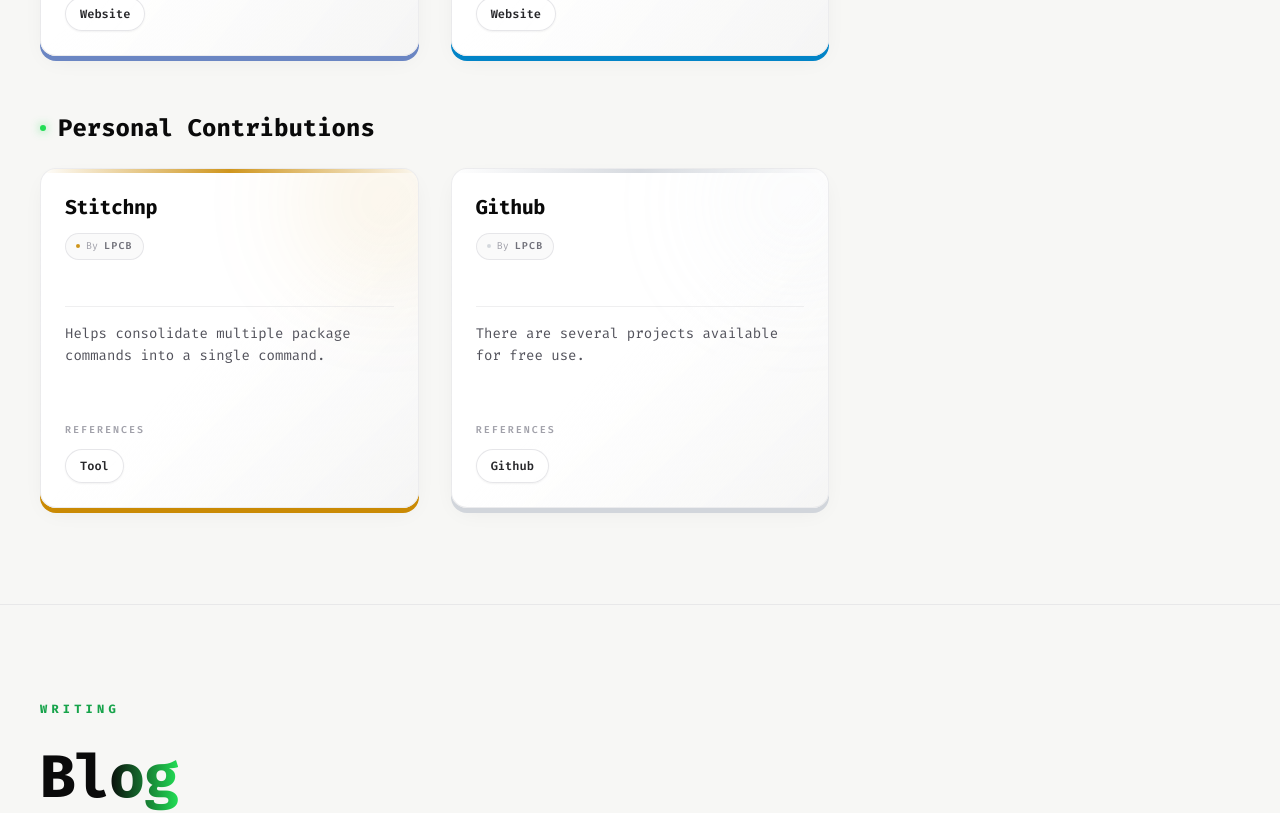
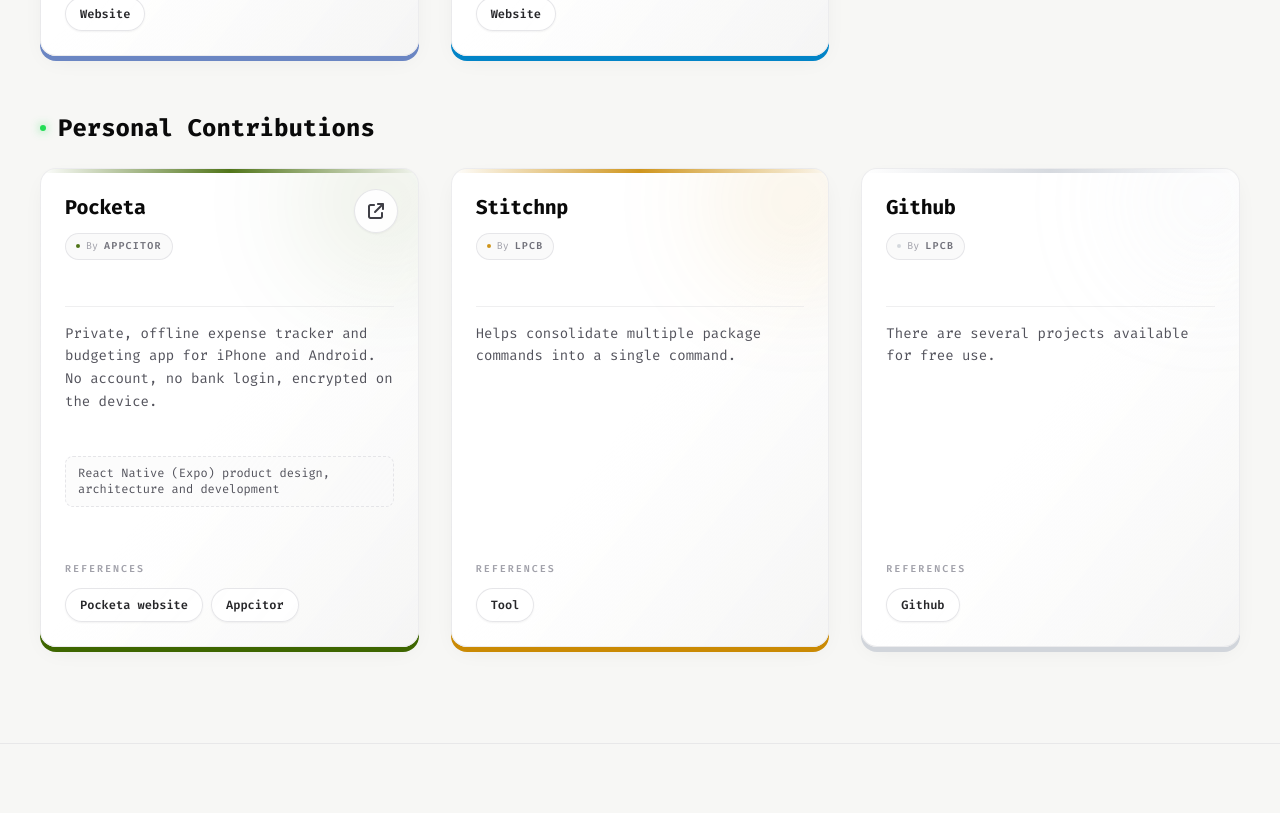
Before and after one commit to ChathuraLiyanapathirana/personal-pp, a Next.js app: page / in a window 1280 px wide. Shown: the part 10280-11093 px from the top of the page. Built offline with nearby package versions, Linux system fonts and the light colour scheme; no server answers.

Commit message:
update backlinks ans seo

```diff
--- a/src/app/projects/[slug]/page.tsx
+++ b/src/app/projects/[slug]/page.tsx
@@ -1,7 +1,7 @@
 import type { Metadata } from "next";
 import Link from "next/link";
 import { notFound } from "next/navigation";
-import { professionalProjects } from "@/constants/appConstant";
+import { professionalProjects, personalProjects } from "@/constants/appConstant";
 import ProjectHeroBackdrop from "@/components/ProjectHeroBackdrop";
 import { siteConfig } from "@/lib/seo";
 
@@ -11,8 +11,10 @@
   };
 };
 
+const allProjects = [...professionalProjects, ...personalProjects];
+
 const getProject = (slug: string) =>
-  professionalProjects.find((project) => project.slug === slug);
+  allProjects.find((project) => project.slug === slug);
 
 const EditorialSection = ({
   index,
@@ -70,7 +72,7 @@
 );
 
 export function generateStaticParams() {
-  return professionalProjects
+  return allProjects
     .filter((project) => project.slug)
     .map((project) => ({ slug: project.slug as string }));
 }
--- a/src/app/sitemap.ts
+++ b/src/app/sitemap.ts
@@ -1,4 +1,4 @@
-import { professionalProjects } from "@/constants/appConstant";
+import { professionalProjects, personalProjects } from "@/constants/appConstant";
 import type { MetadataRoute } from "next";
 import { siteConfig } from "@/lib/seo";
 
@@ -8,7 +8,7 @@
     "/react-native-engineer",
     "/mobile-software-engineer",
     "/senior-software-engineer",
-    ...professionalProjects
+    ...[...professionalProjects, ...personalProjects]
       .filter((project) => project.slug)
       .map((project) => `/projects/${project.slug}`),
   ];
--- a/src/components/ContactDetails.tsx
+++ b/src/components/ContactDetails.tsx
@@ -38,7 +38,8 @@
           target="_blank"
           rel="noopener noreferrer"
           className="flex h-12 w-12 items-center justify-center rounded-xl border border-ink/10 bg-zinc-50 text-ink transition hover:border-brand/40 hover:bg-brand-surface hover:text-brand dark:border-white/10 dark:bg-zinc-800 dark:text-zinc-100 dark:hover:border-brand/50 dark:hover:bg-brand/10 dark:hover:text-brand"
-          aria-label="Blog"
+          aria-label="Appcitor software engineering blog"
+          title="Appcitor software engineering blog"
         >
           <FontAwesomeIcon icon={faBloggerB} className="h-6 w-6" />
         </a>
--- a/src/constants/appConstant.ts
+++ b/src/constants/appConstant.ts
@@ -23,6 +23,7 @@
     facebook: 'https://www.facebook.com/chathurabuddhikalp/',
     instagram: 'https://www.instagram.com/chathurabuddhikalp/',
     blog: 'https://appcitor.com',
+    pocketa: 'https://pocketa.appcitor.com',
     git: 'https://github.com/ChathuraLiyanapathirana',
 }
 
@@ -430,6 +431,32 @@
 
 export const personalProjects: ProjectType[] = [
     {
+        slug: "pocketa",
+        title: "Pocketa",
+        by: "Appcitor",
+        description: "Private, offline expense tracker and budgeting app for iPhone and Android. No account, no bank login, encrypted on the device.",
+        detailDescription: "Pocketa is a personal finance app I designed and built end to end with React Native and Expo. It is a fully offline expense tracker and budgeting app: budgets (zero-based, envelope, 50/30/20 and category limits), recurring bills, savings goals, debt payoff planning, loans, bill splitting, trips, and multi-currency accounts with net worth, all stored in an encrypted SQLite database on the phone. On-device receipt scanning uses Apple Vision on iOS and ML Kit on Android, and natural language entry parses phrases like “coffee 4.50 yesterday”. It ships with 19 iOS and 18 Android home screen widgets, 21 languages including right-to-left Arabic, and an ad-free one-time purchase through in-app billing.",
+        job: "React Native (Expo) product design, architecture and development",
+        link: contactInfo.pocketa,
+        linkLabel: "Pocketa website",
+        link2: contactInfo.blog,
+        linkLabel2: "Appcitor",
+        toColor: "to-pocketa",
+        bannerImages: ["/images/pocketa banner.png"],
+        overview: "Pocketa is a privacy-first expense tracker and budget app published under my Appcitor brand. There is no server holding the ledger, so every feature, including receipt scanning, forecasts and search, runs on the phone and works in airplane mode.",
+        contributions: [
+            "Designed the product, the design system and the clean architecture, then built the whole app solo with React Native, Expo, TypeScript and Zustand.",
+            "Implemented an encrypted SQLite ledger in minor units with multi-currency conversion, budgets, bills, goals, debts, loans, split bills and encrypted backup and restore, including Google Drive backup on Android.",
+            "Built native modules for on-device OCR receipt scanning (Vision on iOS, ML Kit on Android), screen privacy, iOS WidgetKit and Android home screen widgets, and shipped the ad-free in-app purchase.",
+        ],
+        outcomes: [
+            "A complete personal finance app that needs no sign-up, no bank linking and no network connection.",
+            "Localised into 21 languages with full right-to-left support, plus 37 OS widgets across iOS and Android.",
+            "Monetised with ads and a single ad-free purchase, with no subscription and no user data leaving the device.",
+        ],
+        stack: ["React Native", "Expo", "TypeScript", "Zustand", "Encrypted SQLite", "Native Modules", "On-device OCR", "iOS Widgets", "Android Widgets", "In-app Purchases", "i18n", "Offline-first"],
+    },
+    {
         title: "Stitchnp",
         by: "lpcb",
         description: "Helps consolidate multiple package commands into a single command.",
--- a/src/lib/projectAccent.ts
+++ b/src/lib/projectAccent.ts
@@ -9,6 +9,7 @@
   "to-yellow-600": "#ca8a04",
   "to-gray-300": "#d1d5db",
   "to-fleetnurse": "#6B86C3",
+  "to-pocketa": "#3E6600",
 };
 
 export const getProjectAccent = (toColor: string) =>
--- a/src/lib/seo.ts
+++ b/src/lib/seo.ts
@@ -40,6 +40,10 @@
     "hire freelance developer",
     "hire reliable freelancer",
     "hire software consultant",
+    "hire mobile app developer",
+    "hire React Native developer",
+    "freelance mobile app developer",
+    "software engineer portfolio",
     "React Native engineer",
     "React Native developer",
     "freelance React Native developer",
@@ -62,6 +66,9 @@
     "responsible AI tool usage",
     "reliable software delivery",
     "software project time estimation",
+    "Pocketa expense tracker app",
+    "offline budgeting app developer",
+    "Appcitor",
   ],
   sameAs: [
     contactInfo.linkedin,
@@ -119,6 +126,24 @@
     },
   ],
   sameAs: siteConfig.sameAs,
+  owns: [
+    {
+      "@type": "MobileApplication",
+      name: "Pocketa",
+      url: contactInfo.pocketa,
+      applicationCategory: "FinanceApplication",
+      operatingSystem: "iOS, Android",
+      description:
+        "Private, offline expense tracker and budgeting app for iPhone and Android.",
+    },
+    {
+      "@type": "WebSite",
+      name: "Appcitor",
+      url: contactInfo.blog,
+      description:
+        "Software engineering blog with React, React Native and Java tutorials.",
+    },
+  ],
   knowsAbout: [
     "React Native",
     "Mobile app development",
```
Also changed, not shown: public/images/pocketa banner.png (added).
